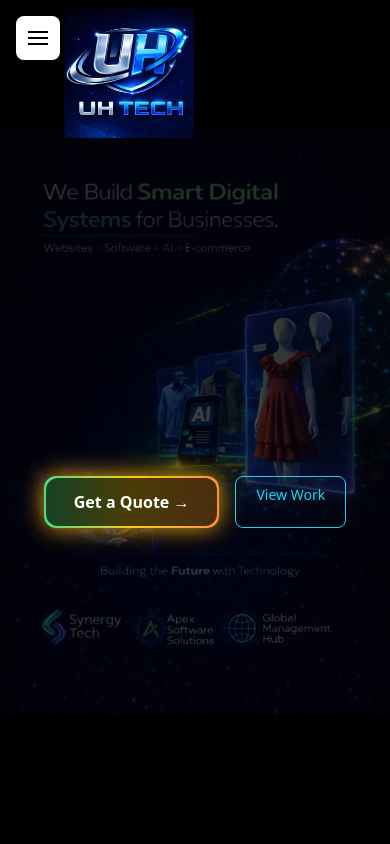
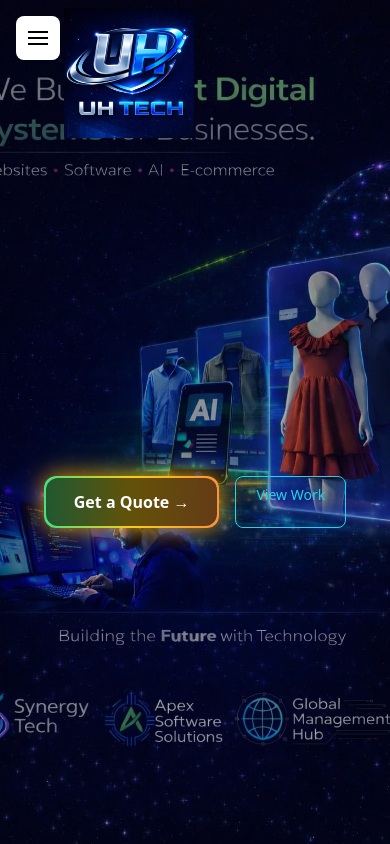
Before and after one commit to uhtech28/uh-tech-website, a Next.js app: page / in a window 390 px wide. Built offline with nearby package versions, Linux system fonts and the light colour scheme.

Commit message:
Fix mobile hero layout and visibility

```diff
--- a/app/page.tsx
+++ b/app/page.tsx
@@ -54,11 +54,12 @@ export default function Home() {
     src="/moob.jpg"
     alt="mobile bg"
     fill
-          className="object-contain"
     priority
+    className="object-cover object-top"
   />
 
-        <div className="absolute inset-0 bg-black/70" />
+  {/* lighter overlay so image is visible */}
+  <div className="absolute inset-0 bg-black/30" />
 
   {/* Mobile Logo */}
   <div className="absolute top-2 left-16 z-20">
@@ -71,7 +72,7 @@ export default function Home() {
 
       <a href="/contact" className="relative">
         <div className="p-[2px] rounded-xl bg-gradient-to-r from-green-400 via-yellow-400 to-orange-400 shadow-[0_0_25px_rgba(255,180,0,0.9)]">
-                <div className="px-7 py-3 rounded-xl bg-black/70 backdrop-blur text-white font-semibold">
+          <div className="px-7 py-3 rounded-xl bg-black/60 backdrop-blur text-white font-semibold">
             Get a Quote →
           </div>
         </div>
```
Lines whose indentation alone changed are shown as unchanged.
